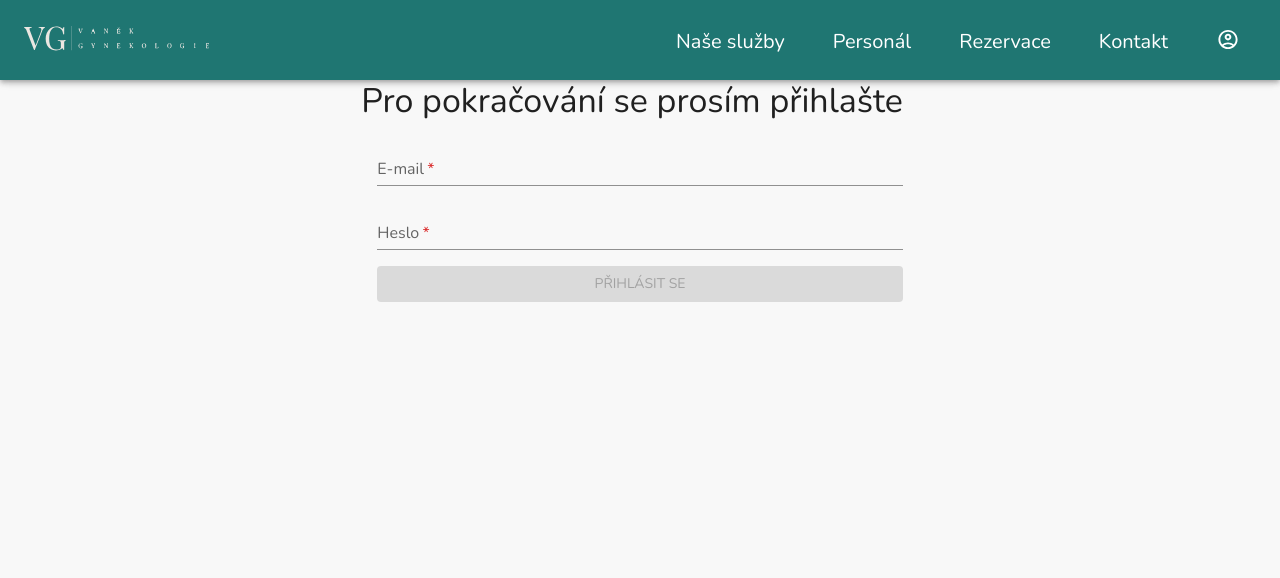
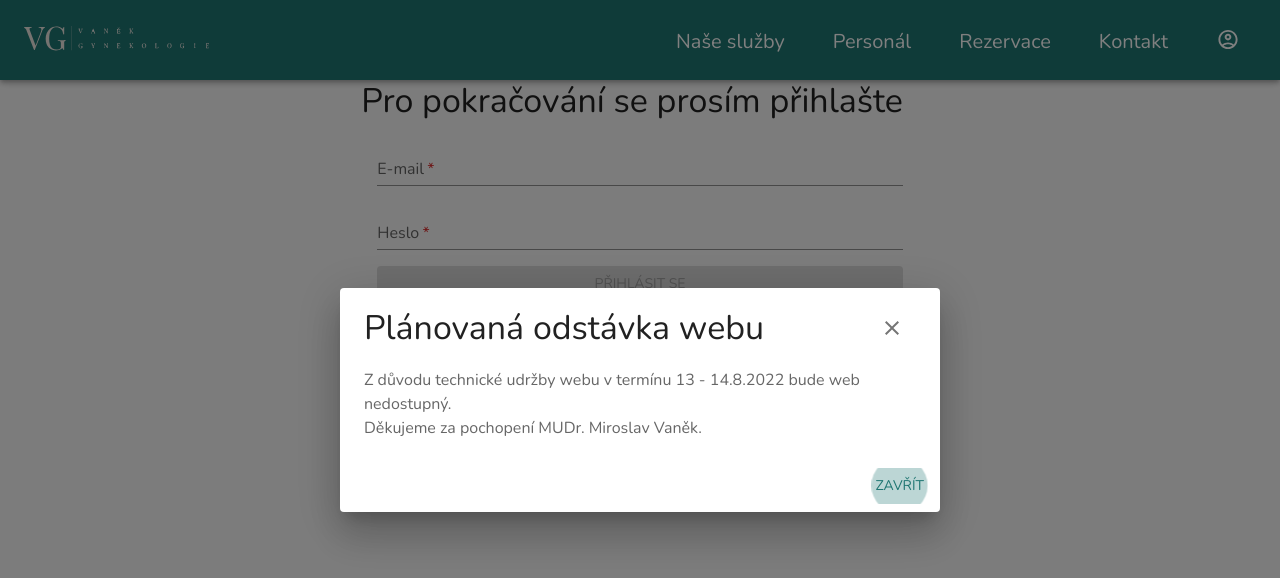
Before and after one commit to ejthbit/gyn, a React app: page /login in a window 1280 px wide. Shown: the top 578 px of the page. Built offline with nearby package versions, Linux system fonts and the light colour scheme; no server answers.

Commit message:
Added LandingAlert

```diff
--- a/src/Routes.js
+++ b/src/Routes.js
@@ -3,6 +3,7 @@ import Navbar from '@components/Navbar/Navbar'
 import ProtectedRoute from '@components/ProtectedRoute/ProtectedRoute'
 import { Box, CircularProgress } from '@mui/material'
 import { isMobile } from '@utilities/checkDeviceType'
+import LandingAlert from '@components/LandingWelcome/LandingAlert'
 import React, { lazy, Suspense } from 'react'
 import { BrowserRouter as Router, Route, Switch } from 'react-router-dom'
 import routingPaths from './routingPaths'
@@ -29,7 +30,15 @@ const Routes = () => {
                     </Box>
                 }
             >
-                <Route path="*" children={<Navbar />} />
+                <Route
+                    path="*"
+                    children={
+                        <>
+                            <LandingAlert />
+                            <Navbar />
+                        </>
+                    }
+                />
                 <Switch>
                     <Route path="/" exact children={<LandingPage />} />
                     <ProtectedRoute path={routingPaths.admin} children={<AdminView />} shouldLogin />
--- /dev/null
+++ b/src/components/LandingWelcome/LandingAlert.js
@@ -0,0 +1,53 @@
+import React, { useState } from 'react'
+import {
+    Button,
+    Dialog,
+    DialogActions,
+    DialogContent,
+    DialogContentText,
+    DialogTitle,
+    IconButton,
+    Typography,
+} from '@mui/material'
+import { Box } from '@mui/system'
+import { Close } from '@mui/icons-material'
+
+const LandingAlert = () => {
+    const [open, close] = useState(true)
+    const handleClose = () => close((open) => !open)
+    return (
+        <Dialog
+            open={open}
+            onClose={handleClose}
+            aria-labelledby="alert-dialog-title"
+            aria-describedby="alert-dialog-description"
+        >
+            <DialogTitle id="alert-dialog-title">
+                <Box display="flex" alignItems="center" justifyContent="center">
+                    <Box flexGrow={1}>
+                        <Typography variant="h4">Plánovaná odstávka webu</Typography>
+                    </Box>
+                    <Box alignSelf="flex-start">
+                        <IconButton onClick={handleClose} size="large">
+                            <Close />
+                        </IconButton>
+                    </Box>
+                </Box>
+            </DialogTitle>
+            <DialogContent>
+                <DialogContentText id="alert-dialog-description">
+                    <span>Z důvodu technické udržby webu v termínu 13 - 14.8.2022 bude web nedostupný.</span>
+                    <br />
+                    Děkujeme za pochopení MUDr. Miroslav Vaněk.
+                </DialogContentText>
+            </DialogContent>
+            <DialogActions>
+                <Button onClick={handleClose} autoFocus>
+                    Zavřít
+                </Button>
+            </DialogActions>
+        </Dialog>
+    )
+}
+
+export default LandingAlert
```
